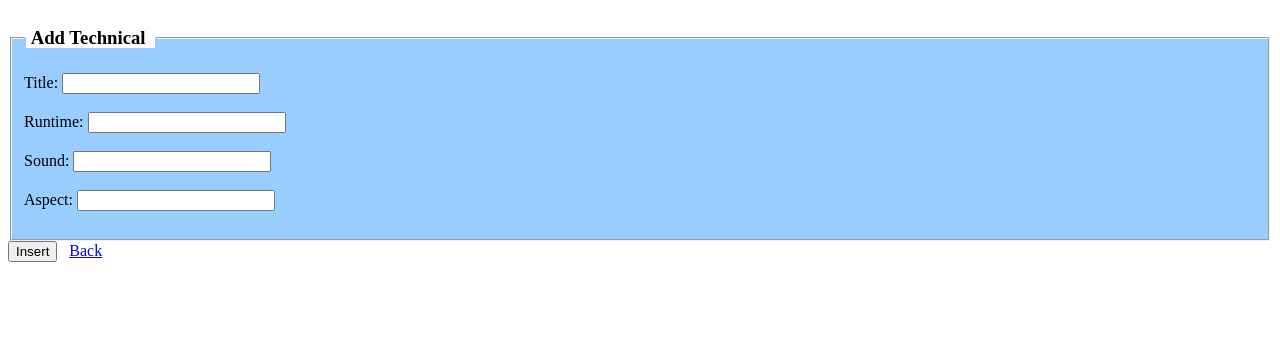
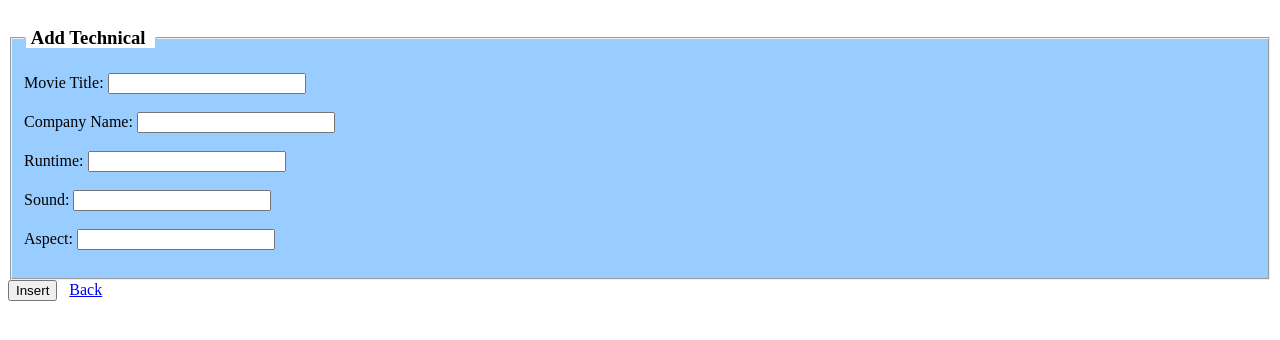
Before and after one commit to jjherman94/myDatabase, a PHP site: page /newTechnical.html in a window 1280 px wide. Shown: the top 340 px of the page. Run offline with PHP 8.4, Linux system fonts and the light colour scheme.

Commit message:
fixing small errors

```diff
--- a/AddTechnical.php
+++ b/AddTechnical.php
@@ -15,10 +15,10 @@ mysql_select_db("Flixnet", $con);
 
 
 
-if ($_POST['Movie']!=""){
-	$sql="INSERT INTO Technical (Mname, Runtime, Sound, Aspect)
+if ($_POST['Movie']!="" and $_POST['Company']!=""){
+	$sql="INSERT INTO Technical (Cname, Mname, Runtime, Sound, Aspect)
 	VALUES
-	('$_POST[Movie]','$_POST[Runtime]','$_POST[Sound]','$_POST[Aspect]')";
+	('$_POST[Company]','$_POST[Movie]','$_POST[Runtime]','$_POST[Sound]','$_POST[Aspect]')";
 
 	if (!mysql_query($sql,$con))
 	  {
--- a/newActor.html
+++ b/newActor.html
@@ -19,9 +19,9 @@
 </span></h3>
 </legend>
 Actor/Actress Name:
-<input type="text" size="10" maxlength="30" name="Name" style="width: 198px"> <br> <br />
+<input type="text" size="10" maxlength="50" name="Name" style="width: 198px"> <br> <br />
 Number of Movies:
-<input type="number" size="10" maxlength="30" name="NumberMovies" style="width: 198px"> <br> <br />
+<input type="number" size="10" maxlength="10" name="NumberMovies" style="width: 198px"> <br> <br />
 
 
 </fieldset>
--- a/newCompany.html
+++ b/newCompany.html
@@ -21,9 +21,9 @@
 Company Name:
 <input type="text" size="10" maxlength="30" name="Company" style="width: 198px"> <br> <br />
 City:
-<input type="text" size="10" maxlength="30" name="City" style="width: 198px"> <br> <br />
+<input type="text" size="10" maxlength="15" name="City" style="width: 198px"> <br> <br />
 CompCountry:
-<input type="text" size="10" maxlength="30" name="Country" style="width: 198px"> <br> <br />
+<input type="text" size="10" maxlength="20" name="Country" style="width: 198px"> <br> <br />
 
 
 </fieldset>
--- a/newGenre.html
+++ b/newGenre.html
@@ -20,9 +20,9 @@
 </legend>
 
 Title:
-<input type="text" size="10" maxlength="30" name="MName" style="width: 198px"> <br> <br />
+<input type="text" size="10" maxlength="50" name="MName" style="width: 198px"> <br> <br />
 Genre:
-<input type="text" size="10" maxlength="30" name="Genres" style="width: 198px"> <br> <br />
+<input type="text" size="10" maxlength="15" name="Genres" style="width: 198px"> <br> <br />
 
 
 
--- a/newTechnical.html
+++ b/newTechnical.html
@@ -19,14 +19,16 @@
 </span></h3>
 </legend>
 
-Title:
-<input type="text" size="10" maxlength="30" name="Movie" style="width: 198px"> <br> <br />
+Movie Title:
+<input type="text" size="10" maxlength="50" name="Movie" style="width: 198px"> <br> <br />
+Company Name:
+<input type="text" size="10" maxlength="30" name="Company" style="width: 198px"> <br> <br />
 Runtime:
-<input type="text" size="10" maxlength="30" name="Runtime" style="width: 198px"> <br> <br />
+<input type="text" size="10" maxlength="10" name="Runtime" style="width: 198px"> <br> <br />
 Sound:
-<input type="text" size="10" maxlength="30" name="Sound" style="width: 198px"> <br> <br />
+<input type="text" size="10" maxlength="15" name="Sound" style="width: 198px"> <br> <br />
 Aspect:
-<input type="text" size="10" maxlength="30" name="Aspect" style="width: 198px"> <br> <br />
+<input type="text" size="10" maxlength="10" name="Aspect" style="width: 198px"> <br> <br />
 
 
 
```
Also changed, not shown: newMovie.html (+7 -7 lines).
